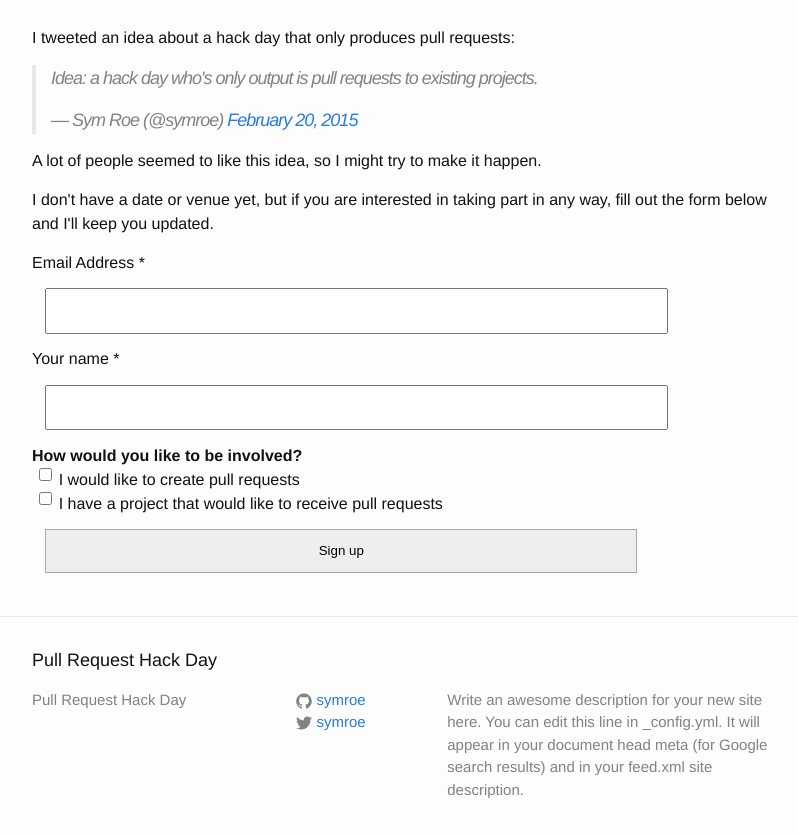
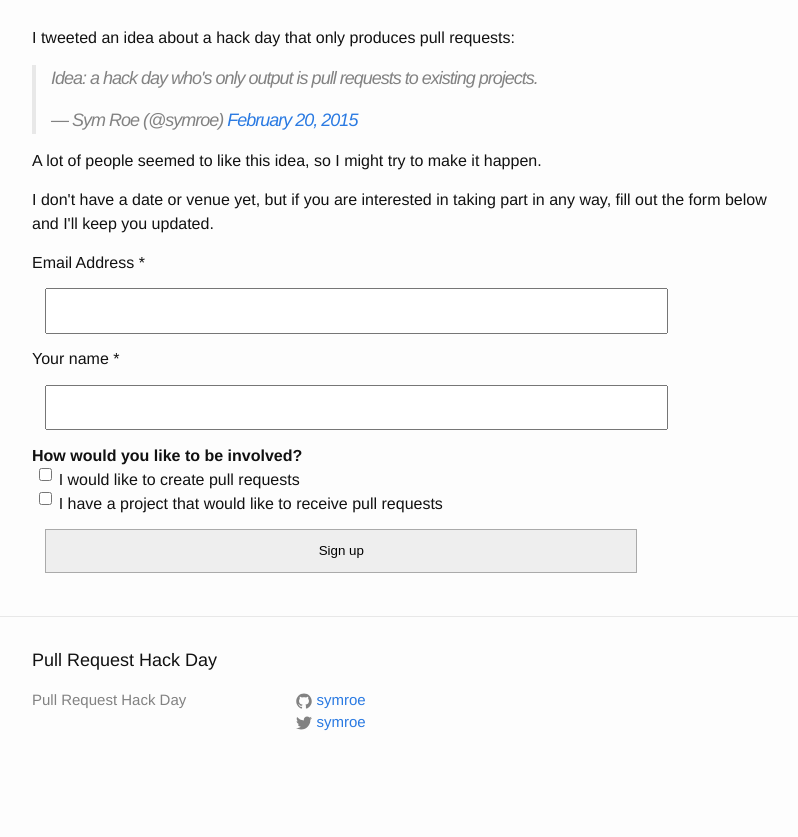
Before and after one commit to pullrequestday/pullrequestday, a Jekyll site: the page built from index.html, in a window 1280 px wide, cut to the strip 104-965 px from the top of the page. Shown: the top 837 px of the strip, without its empty margins (238-1036 px from the left). Built offline with Jekyll 4.4.1, drawn with Linux system fonts in a browser that asks for light colours; comment, search, counter and statistics services are not loaded; after the commit the page ends 900 px from its top, so only the background shows below that.

Commit message:
Remove description

```diff
--- a/_config.yml
+++ b/_config.yml
@@ -1,9 +1,6 @@
 # Site settings
 title: Pull Request Hack Day
-description: > # this means to ignore newlines until "baseurl:"
-  Write an awesome description for your new site here. You can edit this
-  line in _config.yml. It will appear in your document head meta (for
-  Google search results) and in your feed.xml site description.
+description: ""
 baseurl: ""
 url: "https://pullrequesthackday.org/"
 twitter_username: symroe
```
